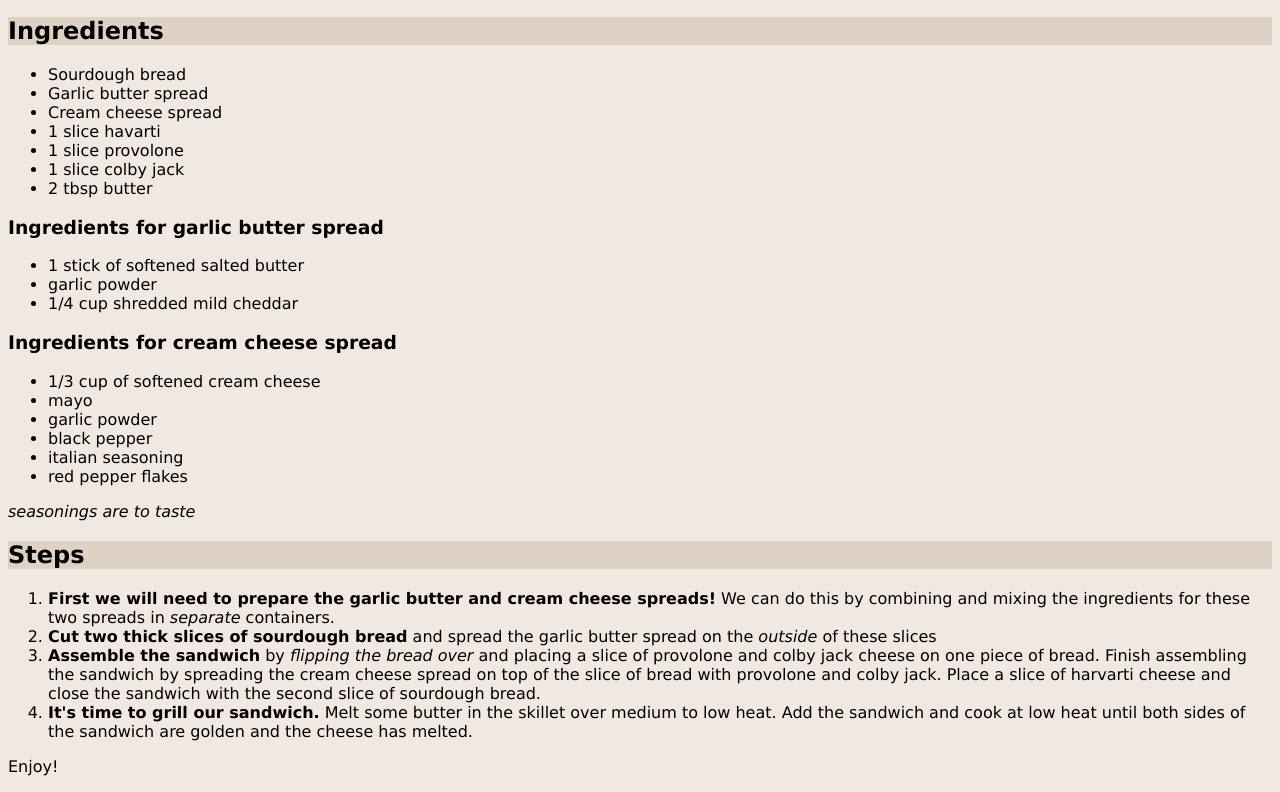
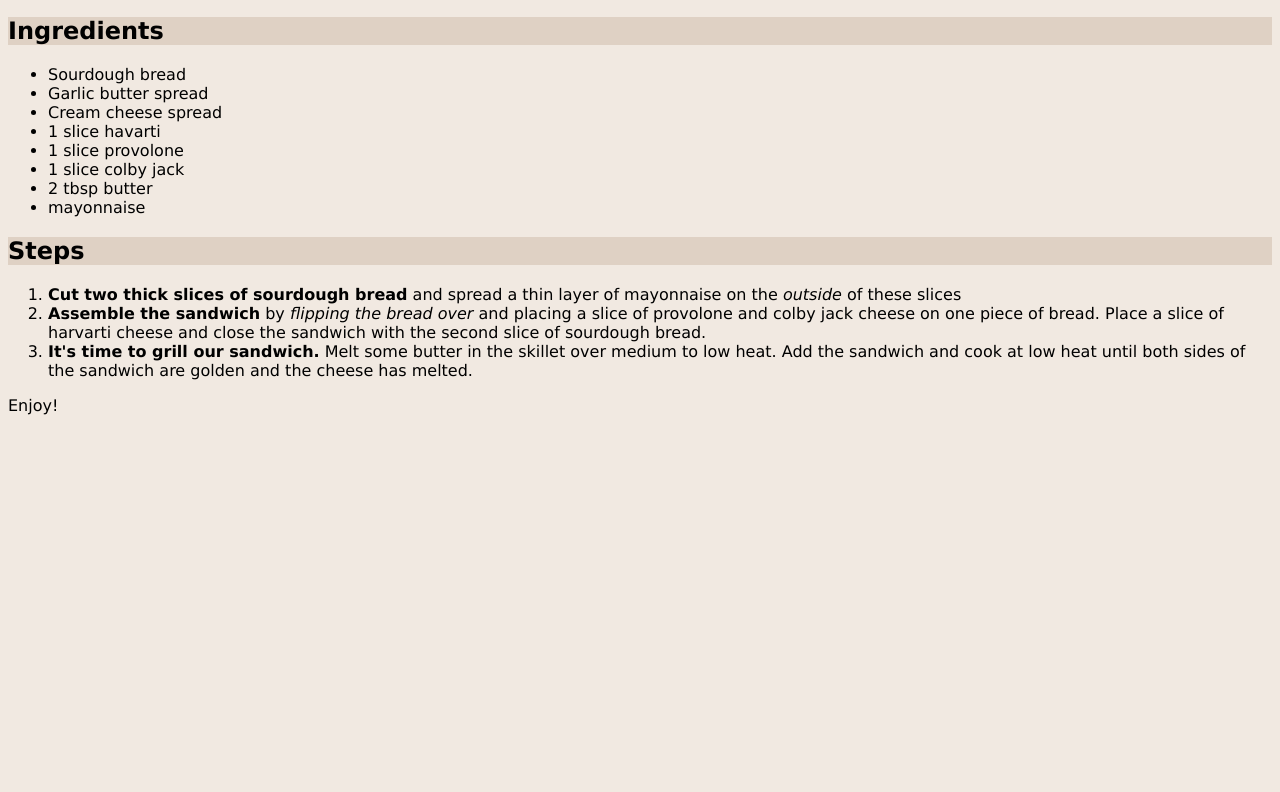
Before and after one commit to eveongh/odin-recipes, a plain HTML site: page recipes/grilled_cheese.html in a window 1280 px wide. Shown: the part 719-1511 px from the top of the page. After the commit the page ends 1150 px from the top, so only its background shows below. Drawn offline with Linux system fonts and the light colour scheme.

Commit message:
Modify HTML in grilled_cheese.html

```diff
--- a/recipes/grilled_cheese.html
+++ b/recipes/grilled_cheese.html
@@ -26,33 +26,14 @@
                 <li>1 slice provolone</li>
                 <li>1 slice colby jack</li>
                 <li>2 tbsp butter</li>
+                <li>mayonnaise</li>
             </ul>
-        <h3>Ingredients for garlic butter spread</h3>
-            <ul>
-                <li>1 stick of softened salted butter</li>
-                <li>garlic powder</li>
-                <li>1/4 cup shredded mild cheddar</li>
-            </ul>
-        <h3>Ingredients for cream cheese spread</h3>
-            <ul>
-                <li>1/3 cup of softened cream cheese</li>
-                <li>mayo</li>
-                <li>garlic powder</li>
-                <li>black pepper</li>
-                <li>italian seasoning</li>
-                <li>red pepper flakes</li>
-            </ul>
-            <p>
-                <em>seasonings are to taste</em>
-            </p>
+
         <h2>Steps</h2>
             <ol>
-                <li><strong>First we will need to prepare the garlic butter and cream cheese spreads!</strong> We can do this by combining and mixing the ingredients
-                for these two spreads in <em>separate</em> containers.</li>
-                <li><strong>Cut two thick slices of sourdough bread</strong> and spread the garlic butter spread on the <em>outside</em> of these slices</li>
+                <li><strong>Cut two thick slices of sourdough bread</strong> and spread a thin layer of mayonnaise on the <em>outside</em> of these slices</li>
                 <li><strong>Assemble the sandwich</strong> by <em>flipping the bread over</em> and placing a slice of provolone and colby jack cheese on one
-                piece of bread. Finish assembling the sandwich by spreading the cream cheese spread on top of the slice of bread with provolone and colby jack.
-                Place a slice of harvarti cheese and close the sandwich with the second slice of sourdough bread.</li>
+                piece of bread. Place a slice of harvarti cheese and close the sandwich with the second slice of sourdough bread.</li>
                 <li><strong>It's time to grill our sandwich.</strong> Melt some butter in the skillet over medium to low heat. Add the sandwich and cook at low heat
                     until both sides of the sandwich are golden and the cheese has melted.</li>
             </ol>
```
